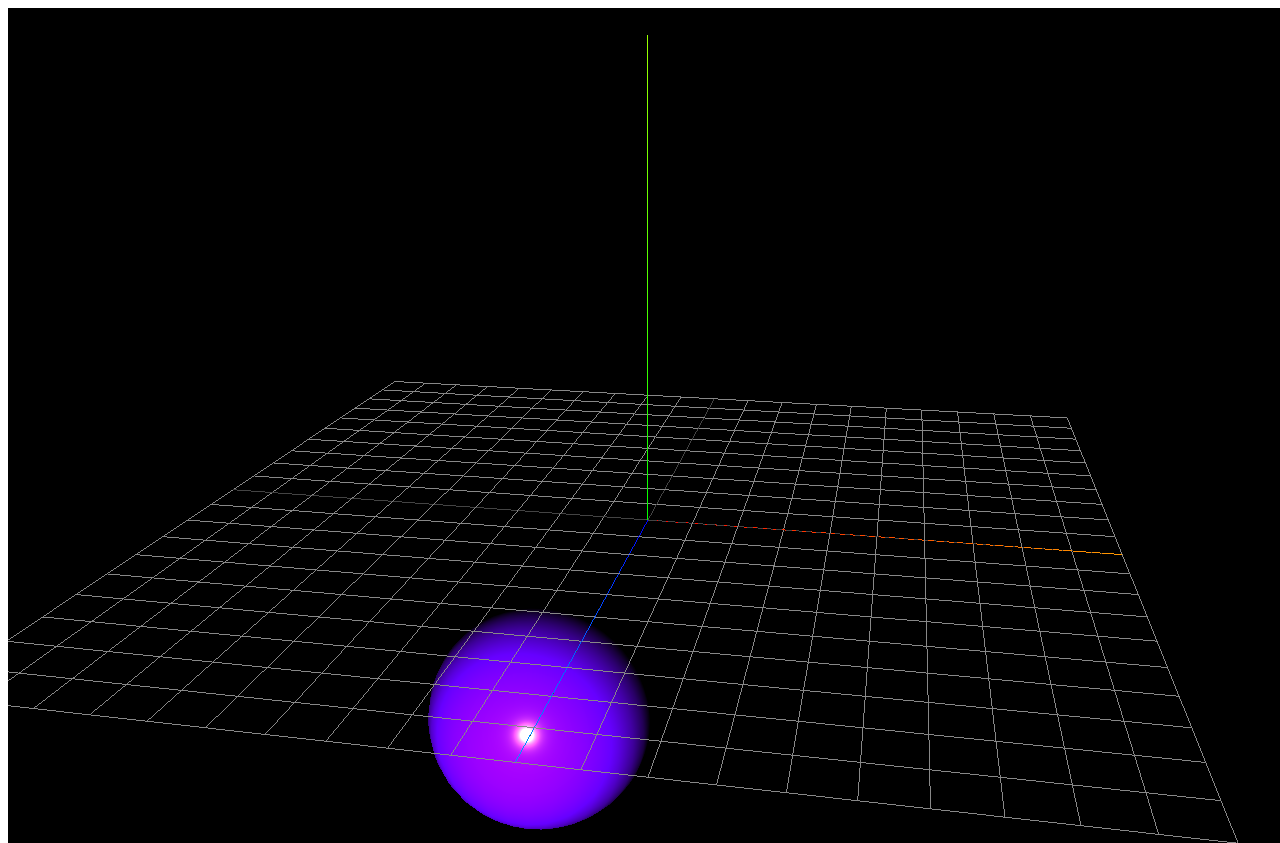
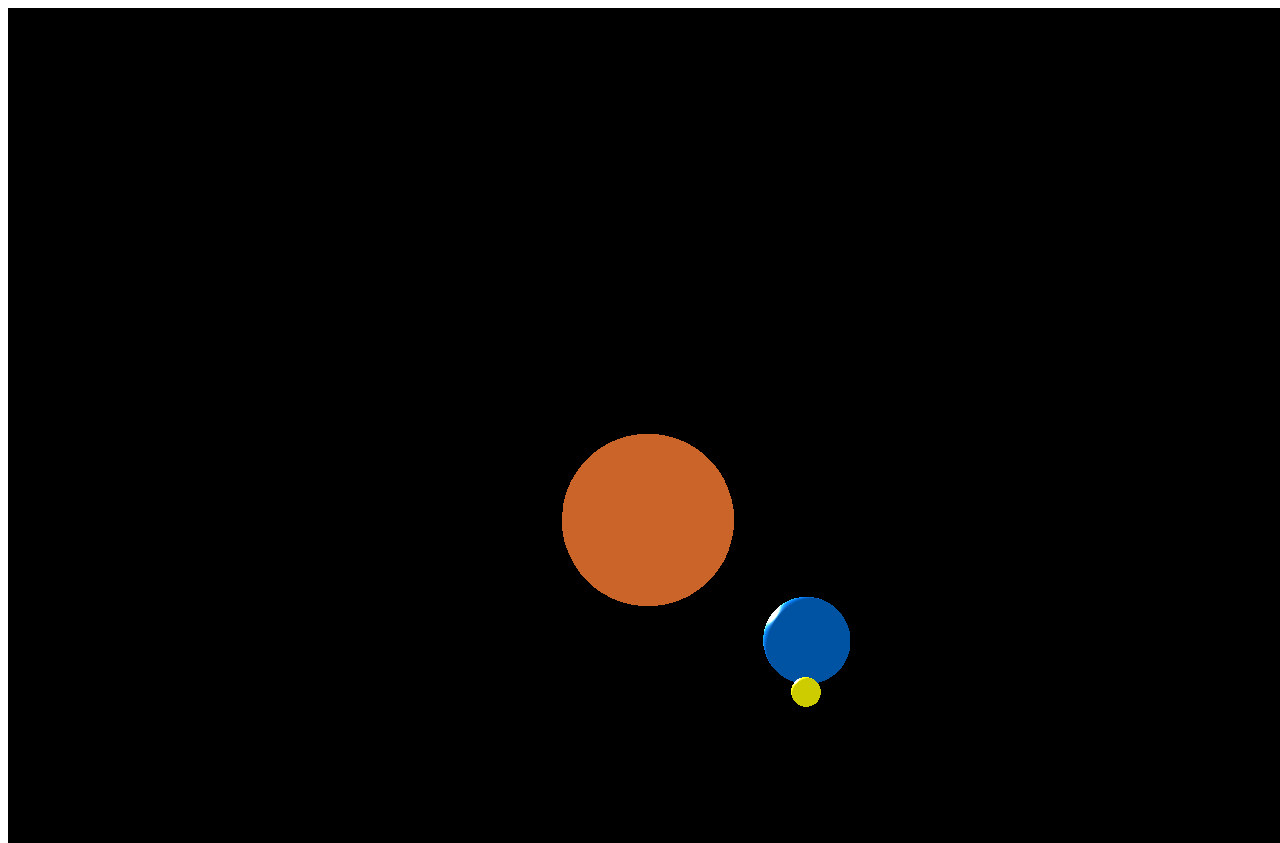
Before and after one commit to misosa84/cg_1gen, a plain HTML site: page kadai1/kadai1.html in a window 1280 px wide. Shown: the top 843 px of the page. Drawn offline with nearby package versions, Linux system fonts and the light colour scheme; animation ran at ten frames a second.

Commit message:
コードの変更

```diff
--- a/kadai1/kadai1.html
+++ b/kadai1/kadai1.html
@@ -16,9 +16,13 @@
       const width = 1280;
       const height = 1024;
 
+      //変数
+      let k = THREE.Math.degToRad(0.222)//45度
+
       // レンダラーを作成
       var renderer = new THREE.WebGLRenderer();
       document.body.appendChild(renderer.domElement);
+      renderer.shadowMap.enabled = true;
       renderer.setSize(width, height);
 
       // シーンを作成
@@ -28,61 +32,87 @@
       // カメラを作成
       const camera = new THREE.PerspectiveCamera(45, width / height);
       // カメラの初期座標を設定
-      camera.position.set(1, 2, 5); //位置を指定
+      camera.position.set(25, 10, 10); //位置を指定
       camera.lookAt(0, 0, 0); //見つめる方向
 
       //カメラコントローラーを作成
       const controls = new THREE.OrbitControls(camera, document.body);
 
-      // 平行光源1
-      //var directionalLight1 = new THREE.DirectionalLight(0xffffff);
-      //directionalLight1.position.set(10, 10, 10);
-      // シーンに追加
-      //scene.add(directionalLight1);
-      // 平行光源2
-      //var directionalLight2 = new THREE.DirectionalLight(0x888888);
-      //directionalLight2.position.set(-10, -10, 10);
-      // シーンに追加
-      //scene.add(directionalLight2);
+      // 環境光源を作成
+      // new THREE.AmbientLight(色, 光の強さ)
+      const ambientlight = new THREE.AmbientLight(0xFFFFFF, 0.8);
+      scene.add(ambientlight);
 
-      var pointlight1 = new THREE.PointLight(0xffffff, 2, 50, 1.0);
-      pointlight1.position.set(0, 1, 10);
+      //点光源
+      var pointlight1 = new THREE.PointLight(0xffffff, 2, 0, 1.0);
+      pointlight1.position.set(0, 0, 0);
+      pointlight1.castShadow = true;
       scene.add(pointlight1);
 
 
 
 
+
       // helper
-      const gridHelper = new THREE.GridHelper(4, 20); // size, step
-      scene.add(gridHelper);
-      const axisHelper = new THREE.AxisHelper(2); //軸の長さ　X：赤、Y：緑、z：青
-      scene.add(axisHelper);
+      //const gridHelper = new THREE.GridHelper(4, 20); // size, step
+      //scene.add(gridHelper);
+      //const axisHelper = new THREE.AxisHelper(2); //軸の長さ　X：赤、Y：緑、z：青
+      //scene.add(axisHelper);
 
 
-      //球
-      var sphereGeometry = new THREE.SphereGeometry(0.5, 32, 32);
+
+      //太陽のイメージ
+      var sunGeometry = new THREE.SphereGeometry(2, 32, 32);
       //半径、垂直方向の分割数、水平方向の分割数
-      var sphereMaterial = new THREE.MeshStandardMaterial({ color: 0x6600ff, roughness: 0.30, matalness: 0.85 });
-      var sphere = new THREE.Mesh(sphereGeometry, sphereMaterial);
-      sphere.position.set(0, 1, 0);
-      scene.add(sphere);
+      var sunMaterial = new THREE.MeshStandardMaterial({ color: 0xfd7d33, roughness: 0.30, matalness: 0.85 });
+      var sun = new THREE.Mesh(sunGeometry, sunMaterial);
+      sun.position.set(0, 0, 0);
+      scene.add(sun);
 
-      //aaaaaaaaaaaaaaaaaaaaaaaaaaaaaaaaaaaaaaaaaaa
-      var torusGeometry = new THREE.TorusGeometry(0.5, 0.2, 6, 12);
-      //半径、ドーナッツの太さ、ドーナッツのチューブ方向の分割数、水平方向の分割数
-      var torusMaterial = new THREE.MeshPhongMaterial({ color: 0x0000ff });
-      var torus = new THREE.Mesh(torusGeometry, torusMaterial);
-      torus.position.set(0, 0, -5);
-      scene.add(torus);
+      //地球
+      var earthGeometry = new THREE.SphereGeometry(0.8, 32, 32);
+      //半径、垂直方向の分割数、水平方向の分割数
+      var earthMaterial = new THREE.MeshStandardMaterial({ color: 0x0066cc, roughness: 0.30, matalness: 0.85 });
+      var earth = new THREE.Mesh(earthGeometry, earthMaterial);
+      earth.position.set(7, 0, 0);
+      scene.add(earth);
 
-      //グループ
-      const all = new THREE.Group()
-      all.add(sphere);
-      all.add(torus);
-      //原点を設定
-      all.position.set(0, 0, 0);
-      scene.add(all);
+      //月
+      var moonGeometry = new THREE.SphereGeometry(0.25, 32, 32);
+      //半径、垂直方向の分割数、水平方向の分割数
+      var moonMaterial = new THREE.MeshStandardMaterial({ color: 0xffff00, roughness: 0.30, matalness: 0.85 });
+      var moon = new THREE.Mesh(moonGeometry, moonMaterial);
+      moon.position.set(10, 0, 0);
+      scene.add(moon);
 
+      //土星
+      //var saturnGeometry = new THREE.SphereGeometry(1.2, 32, 32);
+      //var saturnMaterial = new THREE.MeshStandardMaterial({ color: 0xb47142, roughness: 0.30, matalness: 0.85 });
+      //var saturn = new THREE.Mesh(saturnGeometry, saturnMaterial);
+      //saturn.position.set(15, 0, 0);
+      //scene.add(saturn);
+
+      //土星の環
+      //var s_ringsGeometry = new THREE.TorusGeometry(0.5, 0.2, 6, 12);
+      //var s_ringsMaterial = new THREE.MeshStandardMaterial({ color: 0xffff00, roughness: 0.30, matalness: 0.85 });
+      //var s_rings = new THREE.Mesh(s_ringsGeometry, s_ringsMaterial);
+      //scene.add(s_rings);
+
+
+
+      //ssグループ
+      const allss = new THREE.Group();
+      allss.add(sun);
+      allss.add(earth);
+      allss.position.set(0, 0, 0);
+      scene.add(allss);
+
+      //saturnグループ
+      //const allsaturn = new THREE.Group();
+      //allsaturn.add(saturn);
+      //allsaturn.add(s_rings);
+      //allss.position.set(0, 0, 0);
+      //scene.add(allsaturn);
 
       update();
 
@@ -91,16 +121,21 @@
         // レンダリング
         renderer.render(scene, camera);
         requestAnimationFrame(update);
-        // 回転
-        sphere.rotation.x += 0.01;
-        sphere.rotation.y += 0.01;
+        //月の回転
+        k += 0.01;
+        const es = earth.getWorldPosition(new THREE.Vector3());
+        moon.position.set(es.x + Math.cos(k) * 2, 0, es.z + Math.sin(k) * 2);
 
-        torus.rotation.x += 0.02;
-        torus.rotation.y += 0.02;
+        //
+        //const sr = saturn.getWorldPosition(new THREE.Vector3());
+        //s_rings.position.set(er.x, er.y, er.z);
 
-        all.rotation.x += 0.05;
-        all.rotation.y += 0.01;
-        all.rotation.z += 0.01;
+        //回転
+        moon.rotation.y += 0.01;
+        earth.rotation.y += 0.01;
+        sun.rotation.y += 0.01;
+        allss.rotation.y += 0.001;
+
 
       }
     }
```
